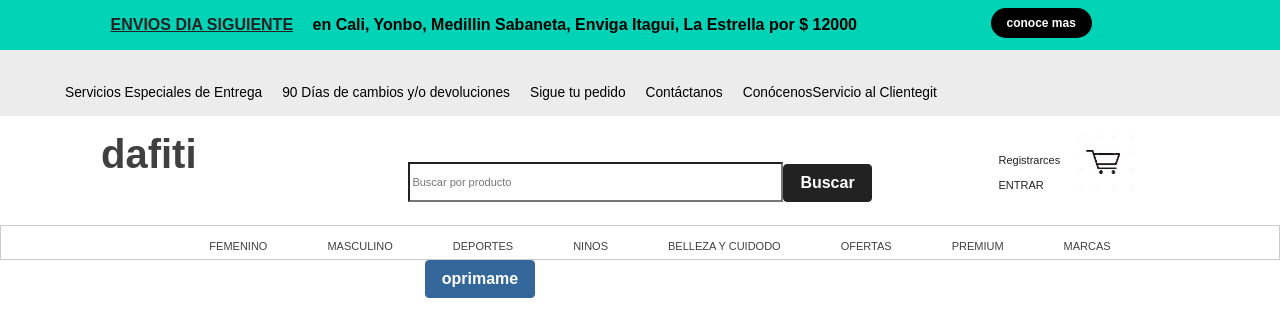
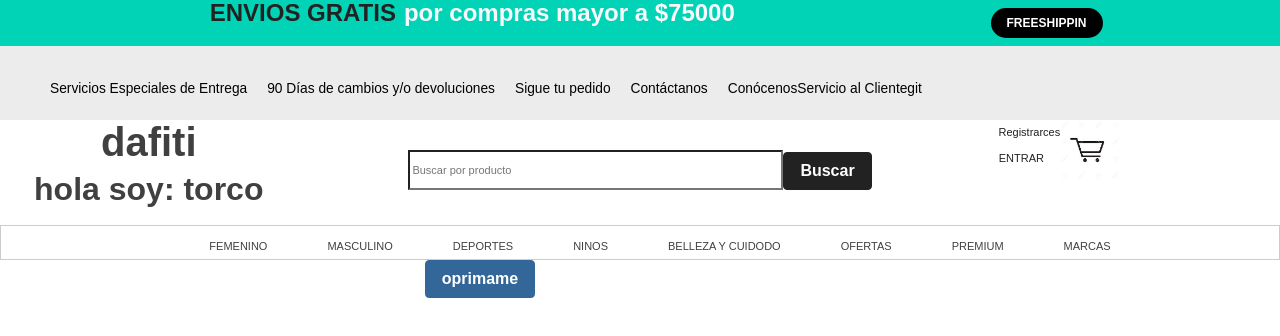
Before and after one commit to torco34/paginaConReact, a React app: page / in a window 1280 px wide. Shown: the top 336 px of the page. Built offline with nearby package versions, Linux system fonts and the light colour scheme; a web font is replaced by a local one.

Commit message:
useState, useEffect entendiendo

```diff
--- a/package.json
+++ b/package.json
@@ -16,6 +16,7 @@
     "eslint-config-airbnb": "^18.2.1",
     "eslint-plugin-import": "^2.22.1",
     "eslint-plugin-jsx-a11y": "^6.4.1",
+    "prop-types": "^15.7.2",
     "react": "^17.0.1",
     "react-dom": "^17.0.1"
   },
--- a/src/assets/styles/components/Header.scss
+++ b/src/assets/styles/components/Header.scss
@@ -3,12 +3,20 @@
 	font-size: 0px;
 	max-height: 15vh;
 	max-width: 100%;
+	text-decoration: none;
+}
+
+.container_header a {
+	text-decoration: none;
 }
 .mark {
 	background: #01d3b6;
 	color: #000;
-	height: 50px;
+	/*height: 50px;*/
 	/*height: 10%;*/
+}
+.container {
+	background: #01d3b6;
 }
 
 .boton {
--- a/src/components/Buscador.jsx
+++ b/src/components/Buscador.jsx
@@ -1,13 +1,17 @@
 import React, { Component } from "react";
+import propTypes from "prop-types";
+// importando las proptypes q ayudan especificar que tipo de elemento
+// son los props arrays, strings, números, etc.
 import "../assets/styles/components/Buscador.scss";
 import carrito from "../assets/static/carritos.png";
-
+const name = "torco";
 class Buscador extends Component {
 	render() {
 		return (
 			<div className="row">
 				<div className="col-md-3 text-center">
 					<h1>dafiti</h1>
+					<h2>hola soy: {name}</h2>
 				</div>
 				<div className="col-md-6">
 					<div className="text-center">
@@ -28,9 +32,10 @@
 				</div>
 				<div className="col-md-3 section_carrito">
 					<a href="">
-						<p className="m-3 text-dark">
-							Registrarces <p>ENTRAR</p>
-						</p>
+						<span className="m-3 text-dark text-center">
+							Registrarces
+							<p>ENTRAR</p>
+						</span>
 					</a>
 					<a href="">
 						<img className="carrito" src={carrito} />
@@ -40,4 +45,10 @@
 		);
 	}
 }
+Buscador.propTypes = {
+	// en esta parte validamos las props con un objeto ejemplo
+	title: propTypes.string,
+	year: propTypes.number,
+};
+
 export default Buscador;
--- a/src/components/Header.jsx
+++ b/src/components/Header.jsx
@@ -6,34 +6,38 @@
 	}
 	render() {
 		return (
-			<div className=" container_header ">
+			<div className="container_header">
 				<div className="row ">
-					<div className="text-center col-md-9 mark ">
-						<h6 className="m-3 text-center">
-							<strong className="text-dark container-fluid lg">
-								<u className="lg">ENVIOS DIA SIGUIENTE</u>
-							</strong>{" "}
-							en Cali, Yonbo, Medillin Sabaneta, Enviga Itagui, La
-							Estrella por $ 12000
-						</h6>
+					<div className=" col-md-9 container">
+						<a href="" className="text-center ">
+							<h4 className="">
+								<span className="fw-bold  word-spacing text-dark">
+									{this.props.parrafoH4}
+								</span>
+
+								<span className="  text-light text-wrap m-2 ">
+									{this.props.parrafh4}
+								</span>
+							</h4>
+						</a>
 					</div>
-					<div className="col-md-3 mark ">
+					<div className="col-md-3 mark  ">
 						<button
 							className=" btn  boton m-2"
 							onClick={() => this.verCompra()}
 						>
-							conoce mas
+							FREESHIPPIN
 						</button>
 					</div>
-				</div>
-
 					<div className="col-md-12">
 						<ul className="lista text-center">
 							<li>
 								<a href="">Servicios Especiales de Entrega</a>
 							</li>
 							<li>
-							<a href="">90 Días de cambios y/o devoluciones</a>
+								<a href="">
+									90 Días de cambios y/o devoluciones
+								</a>
 							</li>
 							<li>
 								<a href="">Sigue tu pedido</a>
@@ -47,6 +51,7 @@
 						</ul>
 					</div>
 				</div>
+			</div>
 		);
 	}
 }
--- a/src/containers/App.jsx
+++ b/src/containers/App.jsx
@@ -6,14 +6,18 @@
 import useInitialState from "../hooks/useInitialState";
 import "../assets/styles/App.scss";
 // La API esta en esta constate
-// Es una api que no he descagado 'no me pare importate
+// const API = "http://localhost:3000/useInitialState";
+
+// Es una api que no he descagado. 'no me pare importate
 // en este proyecto, el nocemiento y la y el entender si'
-const API = "http://localhost:3000/useInitialState";
 
 const App = () => {
 	return (
 		<div className="App">
-			<Header />
+			<Header
+				parrafoH4="ENVIOS GRATIS"
+				parrafh4="por compras mayor a $75000"
+			/>
 			<Buscador />
 			<Lista />
 			<Formulario />
```
Also changed, not shown: src/index.js (+4 -7 lines), 2 other files (tests, documents, lock files or other folders). Lines whose indentation alone changed are shown as unchanged.
